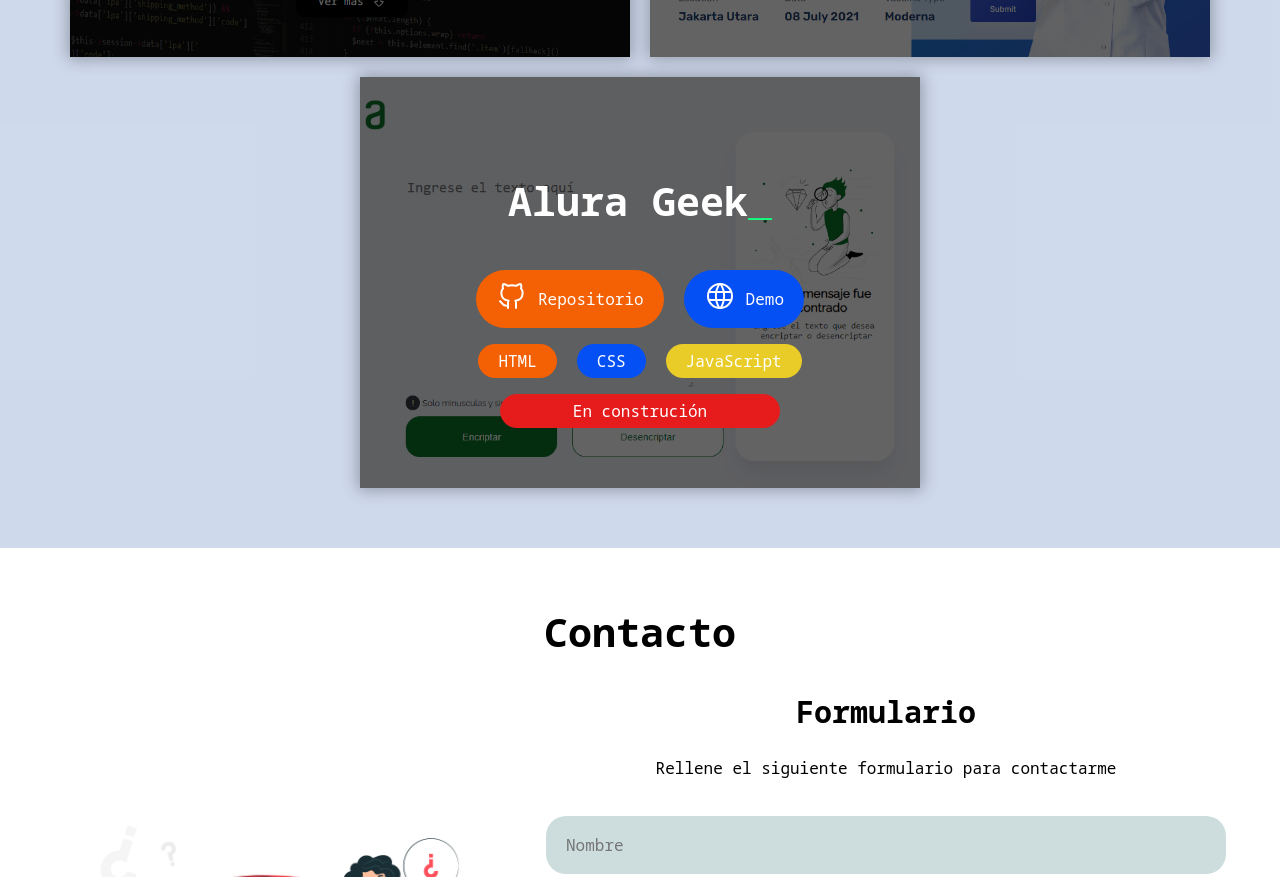
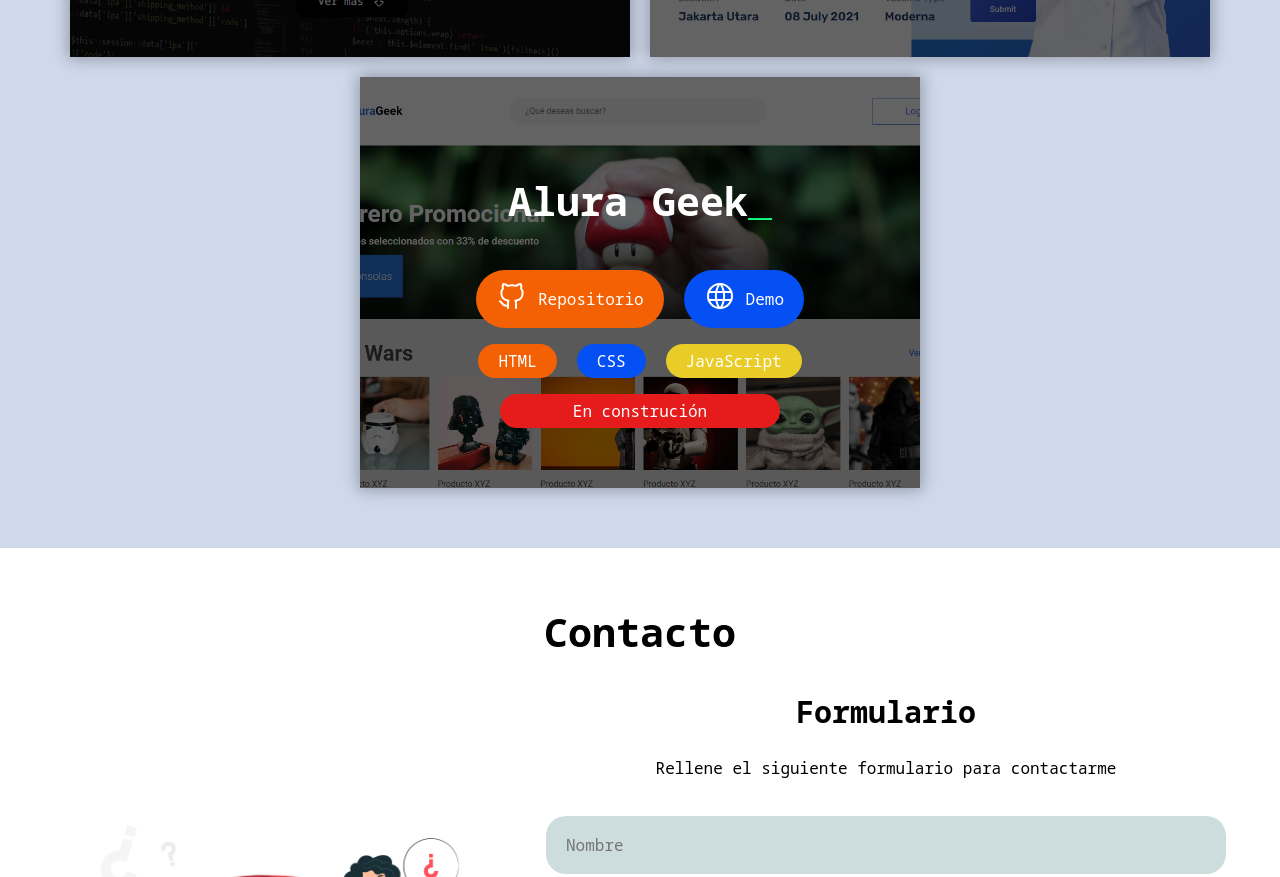
Before and after one commit to germandcb/portafolio, a plain HTML site: page index.html in a window 1280 px wide. Shown: the part 4195-5072 px from the top of the page. Drawn offline with Linux system fonts and the light colour scheme.

Commit message:
Añadiendo fondo a nueva experiencia

```diff
--- a/assets/css/experiencias/experiencia.css
+++ b/assets/css/experiencias/experiencia.css
@@ -30,6 +30,10 @@
 
 .experiencia--vaccination {
     background: url(../../img/Fondos/vaccination.PNG) no-repeat center / cover;
+}
+
+.experiencia--alura-geek {
+    background: url(../../img/Fondos/alura-geek.PNG) no-repeat center / cover;
 }
 /* experiencia fondo */
 .experiencia__fondo {
--- a/index.html
+++ b/index.html
@@ -335,7 +335,7 @@
             </div>
           </div><!-- .experiencia -->
 
-          <div class="experiencia experiencia--encriptador">
+          <div class="experiencia experiencia--alura-geek">
             <div class="experiencia__fondo">
               <h3 class="eperiencia__nombre">Alura Geek<samp class="rallapiso">_</samp></h3>
             <div class="experiencia__botones">
```
Also changed, not shown: assets/img/Fondos/alura-geek.PNG (added).
